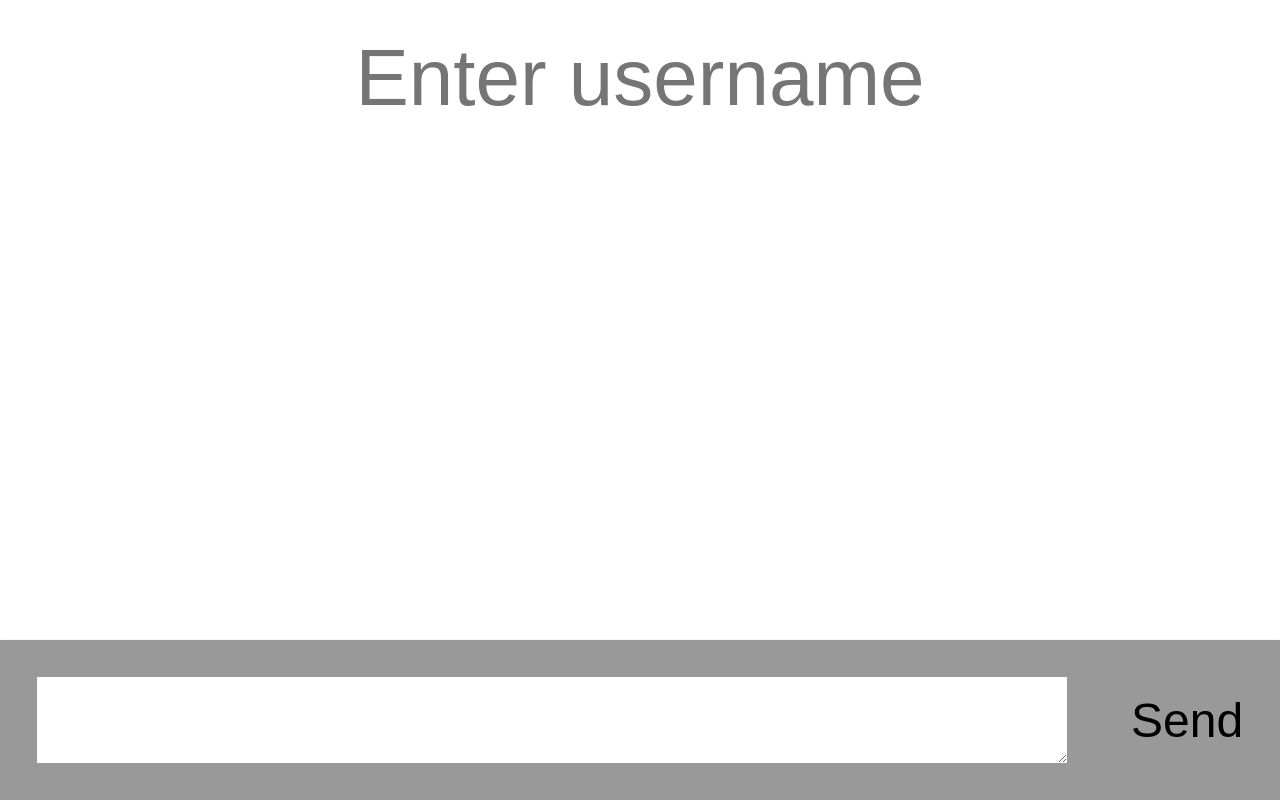
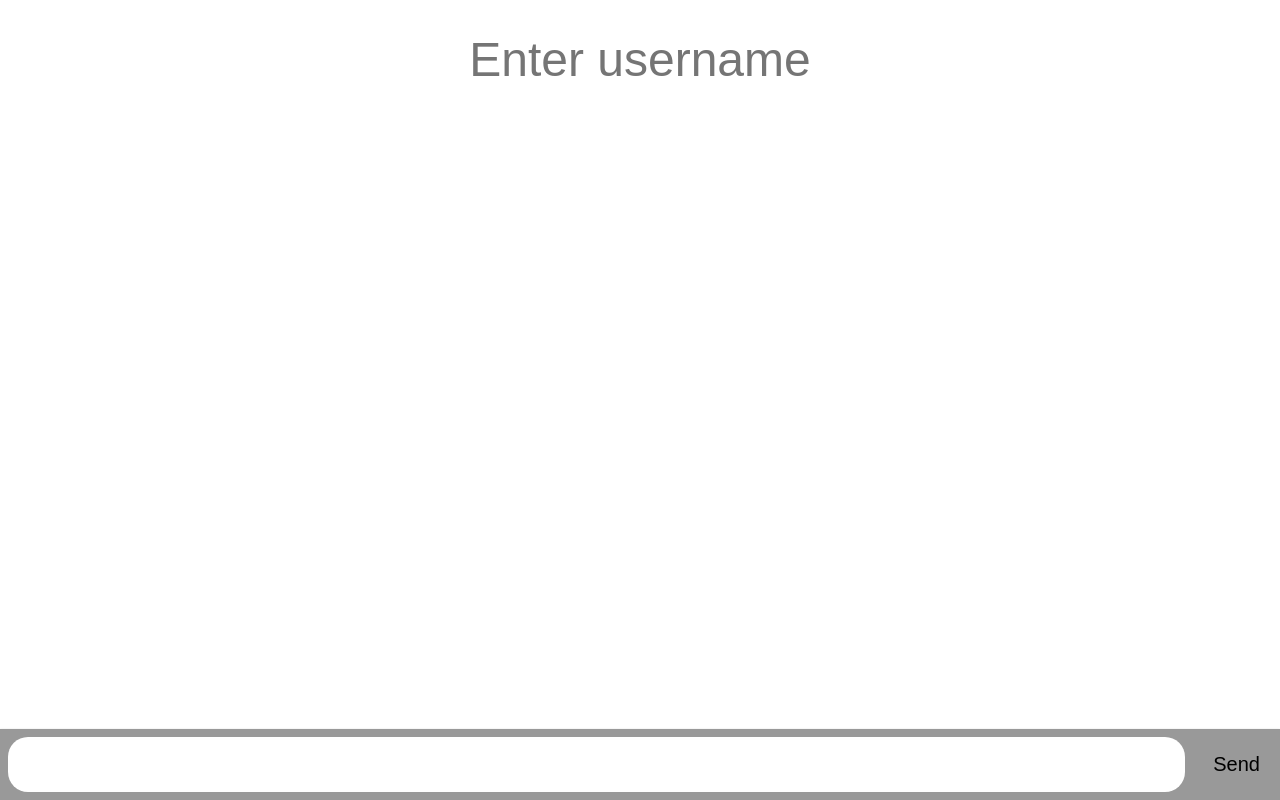
Before and after one commit to SebastianUdden/simply-chatroom, a website with bundled scripts: page public/index.html in a window 1280 px wide. Built offline with nearby package versions, Linux system fonts and the light colour scheme; files whose address does not match are found by name.

Commit message:
feat: input and status in footer, auto scroll

```diff
--- a/public/helpers.js
+++ b/public/helpers.js
@@ -93,7 +93,7 @@ export const displayMessage = ({ user, time, message, className }) => {
     metaP.className = "meta";
     div.appendChild(metaP);
     const messageP = document.createElement("P");
-    messageP.innerHTML = message;
+    messageP.innerHTML = message.replace(/(?:\r\n|\r|\n)/g, "<br>");
     div.appendChild(messageP);
     li.appendChild(div);
   } else {
--- a/public/index.html
+++ b/public/index.html
@@ -8,11 +8,13 @@
     <input id="username" placeholder="Enter username" />
     <ul id="user-bar"></ul>
     <ul id="messages"></ul>
-    <ul id="status-bar"></ul>
-    <form action="">
-      <textarea id="message" cols="33" rows="1"></textarea>
-      <button>Send</button>
-    </form>
+    <footer>
+      <ul id="status-bar"></ul>
+      <form action="">
+        <textarea id="message" cols="37" rows="1"></textarea>
+        <button>Send</button>
+      </form>
+    </footer>
     <script src="/socket.io/socket.io.js"></script>
     <script type="module" src="utils.js"></script>
     <script type="module" src="helpers.js"></script>
--- a/public/styles.css
+++ b/public/styles.css
@@ -4,57 +4,62 @@
   box-sizing: border-box;
 }
 body {
-  font: 2.5rem Helvetica, Arial;
-  padding-bottom: 10rem;
+  font: 2.5vh Helvetica, Arial;
+  padding-bottom: 14vh;
+}
+footer {
+  position: fixed;
+  bottom: 0;
+  width: 100%;
 }
 form {
   display: flex;
   background: #999999;
-  padding: 0.3rem;
-  position: fixed;
-  bottom: 0;
+  padding: 0;
   width: 100%;
   box-shadow: 0 1px 3px rgba(0, 0, 0, 0.12), 0 1px 2px rgba(0, 0, 0, 0.24);
   transition: all 0.3s cubic-bezier(0.25, 0.8, 0.25, 1);
 }
 form textarea {
   border: 0;
-  padding: 1rem;
+  padding: 2vh;
+  resize: none;
   width: 100%;
   margin-right: 0.5%;
-  font-size: 3rem;
-  margin: 2rem;
+  font-size: 2.5vh;
+  margin: 1vh;
   overflow-y: scroll;
+  border-radius: 15pt;
 }
 form button {
   background: #999999;
   border: none;
-  padding: 1rem 2rem;
-  font-size: 3rem;
+  padding: 2vh 2.5vh;
+  font-size: 2.5vh;
 }
 #messages {
   list-style-type: none;
   margin: 0;
-  padding: 0.5rem;
+  padding: 1vh;
 }
 #messages li {
   padding: 0.7rem 1rem;
 }
 .message {
-  width: 65%;
+  max-width: 65%;
   overflow-x: scroll;
   overflow-wrap: break-word;
   background-color: #f2f2f2;
-  padding: 2rem;
-  border-radius: 0.8rem;
+  padding: 2.5vh;
+  border-radius: 15pt;
   box-shadow: 0 1px 3px rgba(0, 0, 0, 0.12), 0 1px 2px rgba(0, 0, 0, 0.24);
 }
 .meta {
   display: flex;
   justify-content: space-between;
   color: #555555;
-  font-size: 2rem;
-  margin-bottom: 0.5rem;
+  font-size: 2vh;
+  margin-bottom: 1vh;
 }
 .currentUser {
   display: flex;
@@ -84,11 +89,7 @@ form button {
 }
 #status-bar {
   display: flex;
-  position: fixed;
-  left: 0;
-  right: 0;
   padding: 0.5rem 1rem;
-  bottom: 6rem;
   background-color: white;
   color: teal;
 }
@@ -101,7 +102,7 @@ form button {
   color: #333333;
   text-align: center;
   width: 100%;
-  font-size: 5rem;
+  font-size: 6vh;
 }
 .status {
   color: teal;
--- a/public/utils.js
+++ b/public/utils.js
@@ -65,6 +65,7 @@ form.addEventListener(
         message: message.value,
       });
       message.value = "";
+      window.scrollTo(0, document.body.scrollHeight);
     }
   },
   false
@@ -77,11 +78,13 @@ message.addEventListener("keyup", (e) => {
 
 message.addEventListener("focus", (e) => {
   e.preventDefault();
+  resize(e.target);
   socket.emit("WRITING", { id, innerHTML: `${name.value}...`, add: true });
 });
 message.addEventListener("blur", (e) => {
   e.preventDefault();
   socket.emit("WRITING", { id, innerHTML: `${name.value}...`, add: false });
+  e.target.rows = 1;
 });
 
 socket.on("JOIN", ({ id, name }) => {
@@ -113,6 +116,7 @@ window.addEventListener("beforeunload", (e) => {
 socket.on("MESSAGE", (message) => {
   saveMessage(message);
   displayMessage(message);
+  window.scrollTo(0, document.body.scrollHeight);
 });
 
 socket.on("WRITING", ({ id, innerHTML, add }) => {
```
